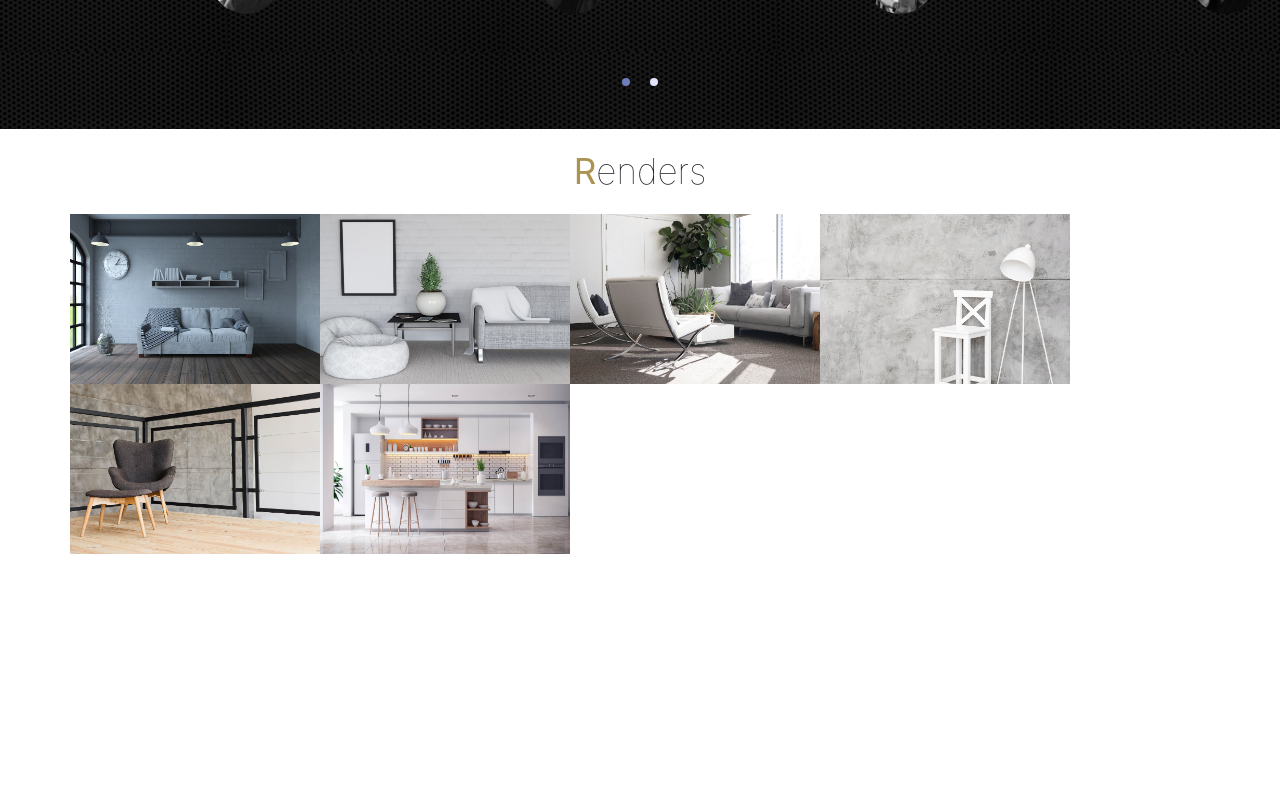
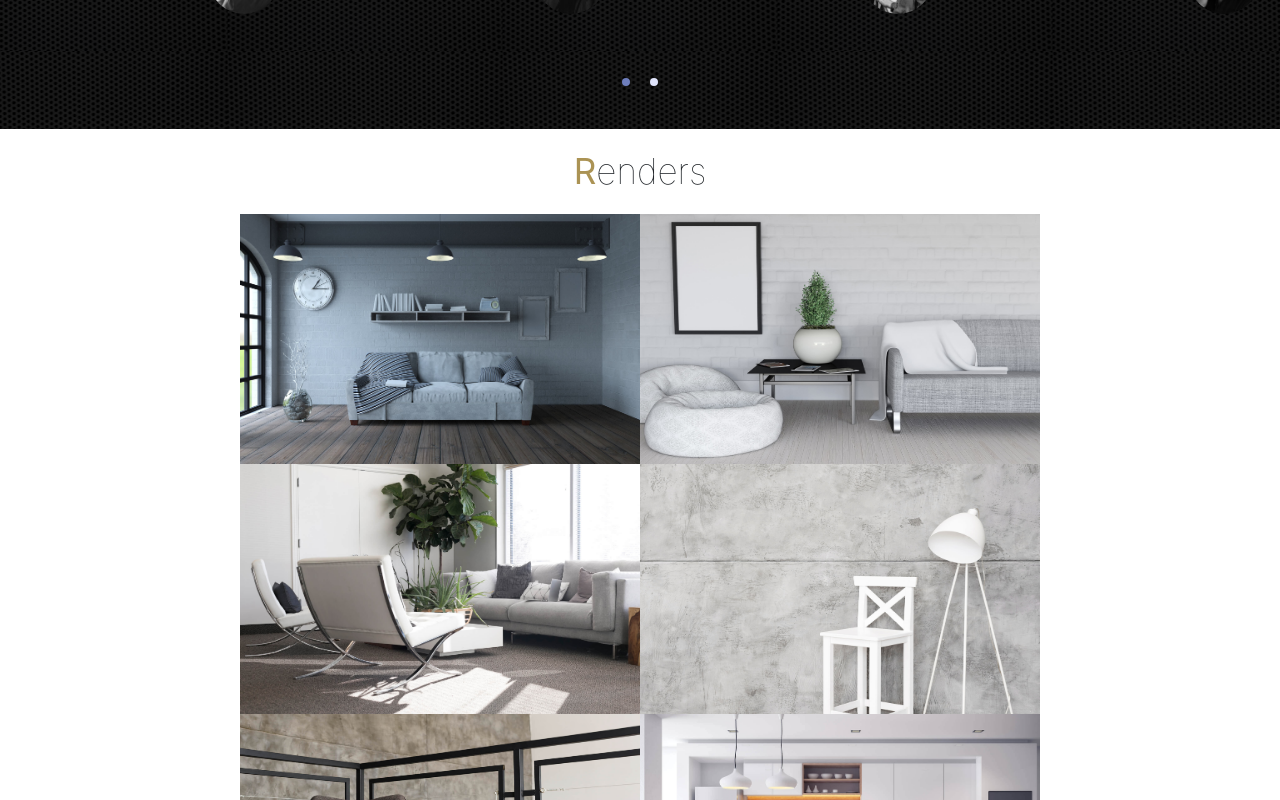
Before and after one commit to mahdihasanpour2022/portfolio1, a React (Create React App) app: page / in a window 1280 px wide. Shown: the part 1760-2560 px from the top of the page. Before the commit the page ends 2314 px from the top, so only its background shows below. Built offline with nearby package versions, Linux system fonts and the light colour scheme.

Commit message:
our render hover completed

```diff
--- a/src/assets/style/components_style/OurRender.module.scss
+++ b/src/assets/style/components_style/OurRender.module.scss
@@ -18,9 +18,15 @@
 .renderGridBox {
   padding: 0;
   grid-template-columns: repeat(auto-fit, minmax(200px, 1fr));
+  text-align: center;
+  img {
+    width: 400px;
+    height: 250px;
+    transition: transform 1s ease;
+    &:hover {
+      transform: rotateY(180deg) scale(1.3);
+      border: 1px solid darkgray;
+    }
 
-  img {
-    width: 250px;
-    height: 170px;
   }
 }
--- a/src/components/OurRender.js
+++ b/src/components/OurRender.js
@@ -1,8 +1,7 @@
 import React from 'react';
 import { renders_list } from "../data_service/renders_list";
-// react-medium-image-zoom
-// import Zoom from 'react-medium-image-zoom'
-// import 'react-medium-image-zoom/dist/styles.css'
+// uuid
+import {v4} from "uuid";
 // scss
 import Styles from "../assets/style/components_style/OurRender.module.scss";
 
@@ -10,11 +9,11 @@ const OurRender = () => {
 
   return (
     <>
-      <div className="container">
+      <div className="container mb-5">
         <div className="row">
           <p className={Styles.pStyle}>Renders</p>
           <div className={Styles.renderGridBox}>
-            {renders_list.map(item => <img src={item} alt="" />)}
+            {renders_list.map(item => <img src={item} key={v4()} alt={`${v4()}`} />)}
           </div>
         </div>
       </div>
```
